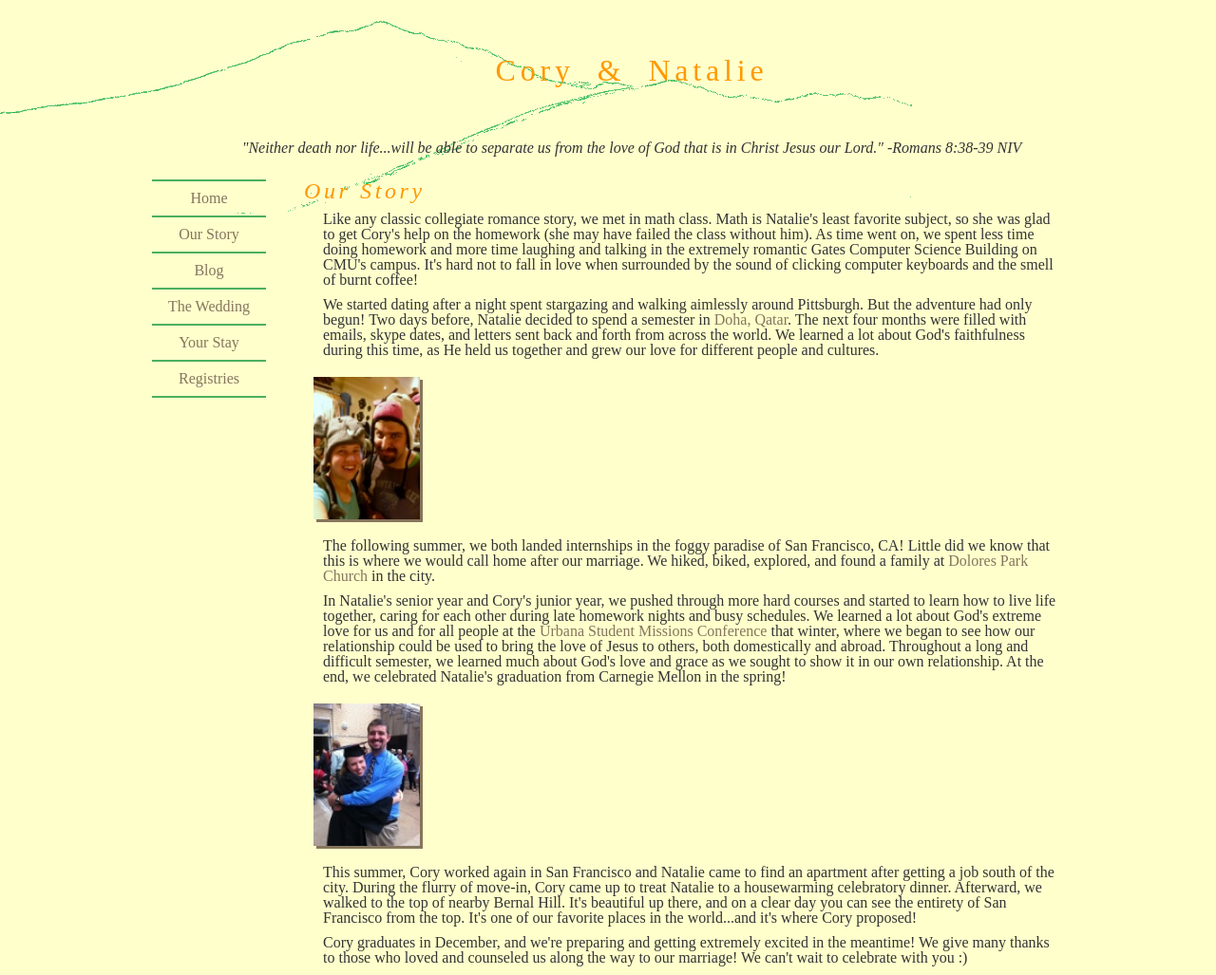
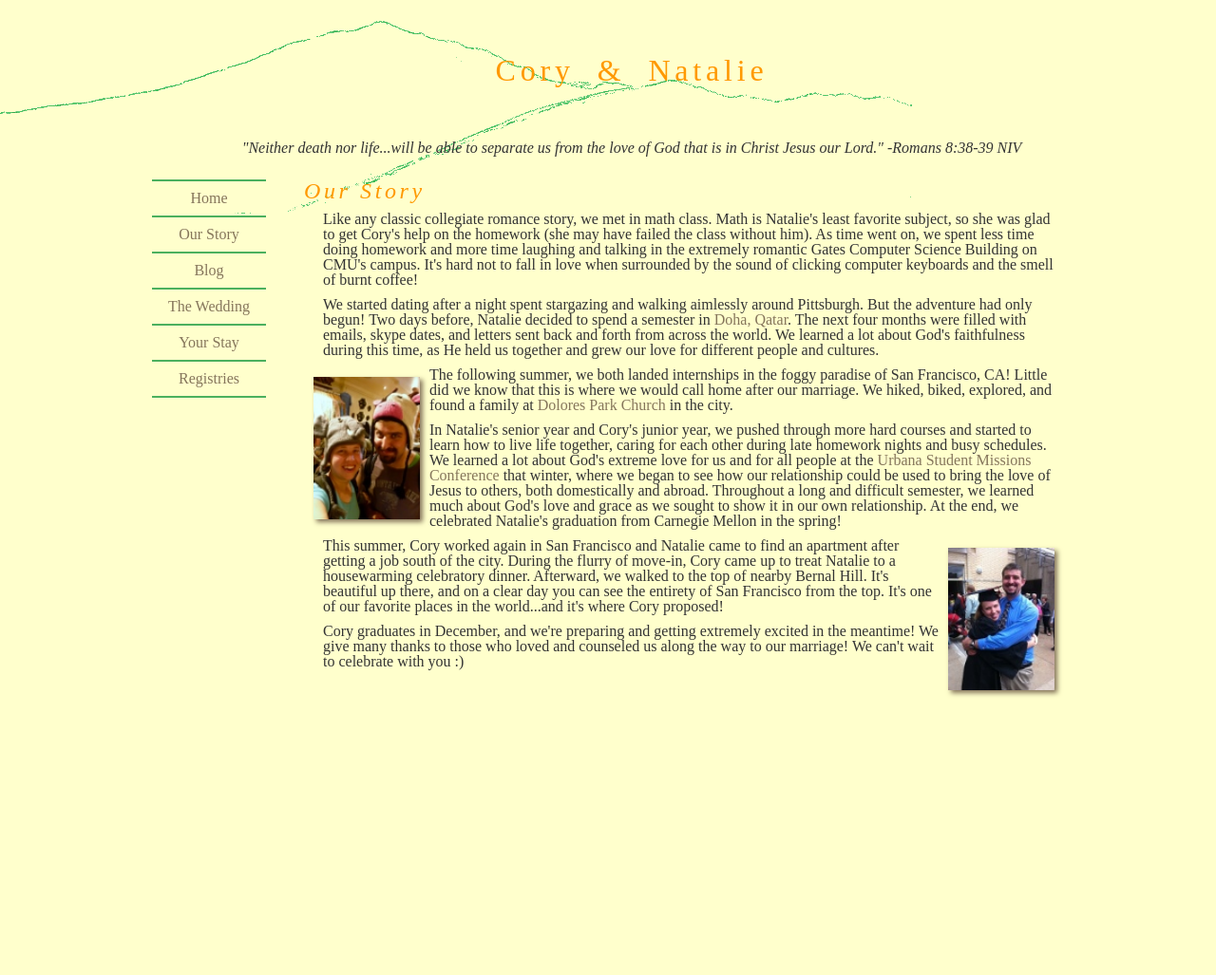
Before and after one commit to natalieh/wedding, a Jekyll site: the page built from about/index.html, in a window 1280 px wide. Shown: the whole page at 95% size. Built offline with Jekyll 4.4.1, drawn with Linux system fonts in a browser that asks for light colours; after the commit the page ends 900 px from its top, so only the background shows below that.

Commit message:
Redoing some CSS for box shadow

```diff
--- a/about/index.html
+++ b/about/index.html
@@ -12,7 +12,7 @@
     <p>
         We started dating after a night spent stargazing and walking aimlessly around Pittsburgh.  But the adventure had only begun!  Two days before, Natalie decided to spend a semester in <a href="http://en.wikipedia.org/wiki/Qatar" target="blank">Doha, Qatar</a>.  The next four months were filled with emails, skype dates, and letters sent back and forth from across the world.  We learned a lot about God's faithfulness during this time, as He held us together and grew our love for different people and cultures.
     </p>
-    <div class="lshadowbox">
+    <div class="limg">
         <img src="sf.JPG" alt="Enjoying San Francisco" class="portrait">
     </div>
     <p>
@@ -24,7 +24,7 @@
         Throughout a long and difficult semester, we learned much about God's love and grace as we sought to show it in our own relationship.
         At the end, we celebrated Natalie's graduation from Carnegie Mellon in the spring!
     </p>
-    <div class="rshadowbox">
+    <div class="rimg">
         <img src="graduation.JPG" alt="Graduation 2013" class="portrait">
     </div>
     <p>
--- a/index.html
+++ b/index.html
@@ -4,7 +4,7 @@
 ---
 
 <article>
-    <div class="rshadowbox">
+    <div class="rimg">
         <img src="portrait.jpg" class="lgportrait">
     </div>
     <div class="pagetitle">
--- a/style.css
+++ b/style.css
@@ -173,41 +173,31 @@
 
 img {
     margin: 10px;
-    box-shadow: 3px 3px #85755b;
 }
 
 img.lgportrait {
+    box-shadow: 3px 3px 5px #85755b;
     margin: 10px;
     width: 200px;
 }
 
 img.portrait {
+    box-shadow: 3px 3px 5px #85755b;
     height: 150px;
 }
 
 img.landscape {
+    box-shadow: 3px 3px 5px #85755b;
     width: 200px;
 }
 
-/*
-.rshadowbox {
+.rimg {
     float: right;
-    background: #85755b;
-    margin: 10px !important;
-    margin: 10px 10px 5px 5px;
 }
 
-.lshadowbox {
+.limg {
     float: left;
-    background: #85755b;
-    margin: 10px !important;
-    margin: 10px 10px 5px 5px;
 }
-
-.rshadowbox img, .lshadowbox img {
-    margin: -3px 3px 3px -3px;
-}
-*/
 
 aside {
     clear: both;
--- a/thewedding/index.html
+++ b/thewedding/index.html
@@ -3,7 +3,7 @@
 layout: default
 ---
 <article>
-    <div class="rshadowbox">
+    <div class="rimg">
         <img src="chapel.jpg" class="landscape" alt="The Chapel at Red Rocks">
     </div>
     <div class="pagetitle">
--- a/travel/index.html
+++ b/travel/index.html
@@ -6,7 +6,7 @@
     <div class="pagetitle">
         Travel & Accomodations
     </div>
-    <div class="rshadowbox">
+    <div class="rimg">
         <img src="colorado2.jpg" class="landscape">
     </div>
     <p>
@@ -29,7 +29,7 @@
     <div class="subtitle">
     Colorado Traveling Tips
     </div>
-    <div class="lshadowbox">
+    <div class="limg">
         <img src="colorado1.JPG" class="landscape">
     </div>
     <p>
```
